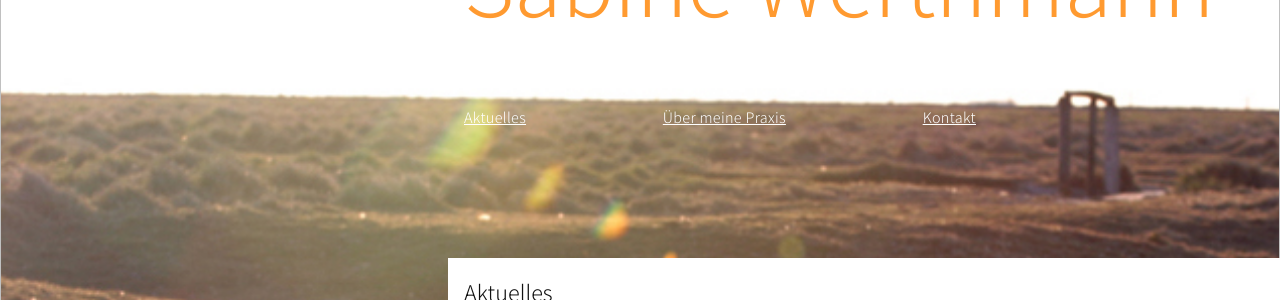
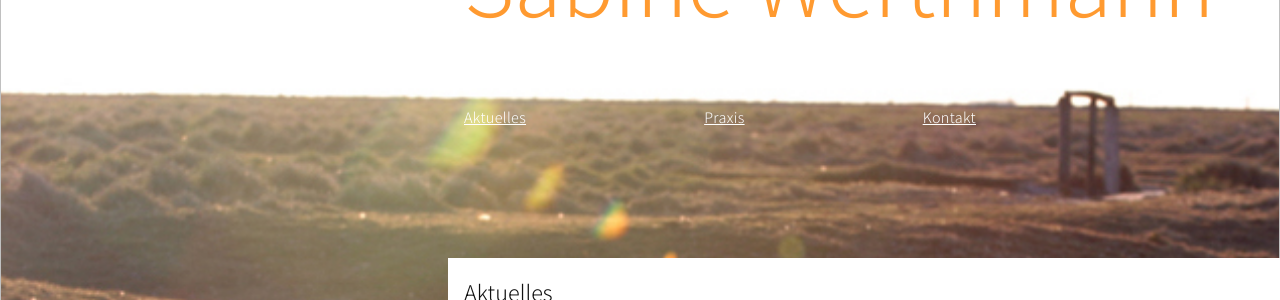
Before and after one commit to fthw/fthw.github.io, a Jekyll site: the page built from index.html, in a window 1280 px wide and 900 px high, scrolled down 505 px. Shown: the part 153-453 px from the top of the window. Built offline with Jekyll 4.4.1, drawn with Linux system fonts in a browser that asks for light colours.

Commit message:
Update header.html

```diff
--- a/_includes/header.html
+++ b/_includes/header.html
@@ -3,7 +3,7 @@
   <h2>{{ site.subtitle }}</h2>
   <nav>
     <a href="#aktuelles">Aktuelles</a>
-    <a href="#über-meine-praxis">Über meine Praxis</a>
+    <a href="#praxis">Praxis</a>
     <a href="#kontakt">Kontakt</a>
   </nav>
 </header>
```
